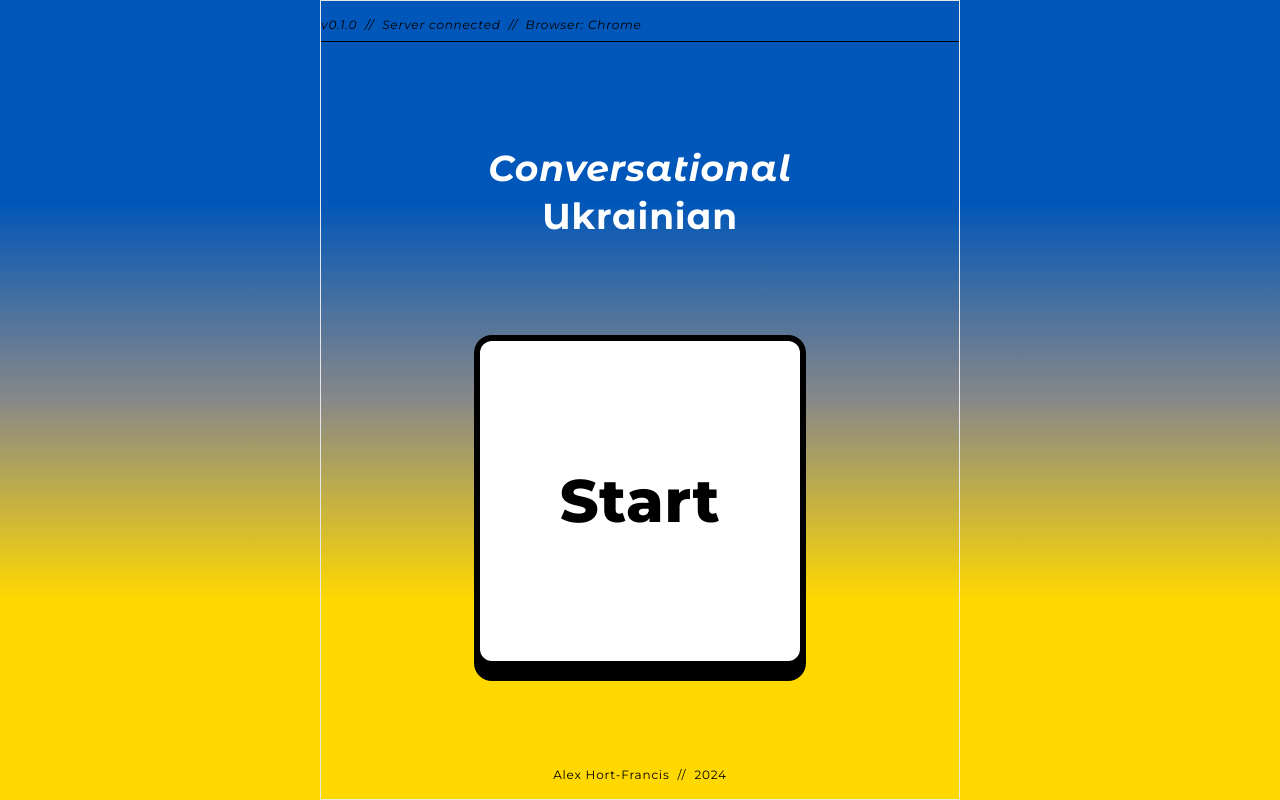
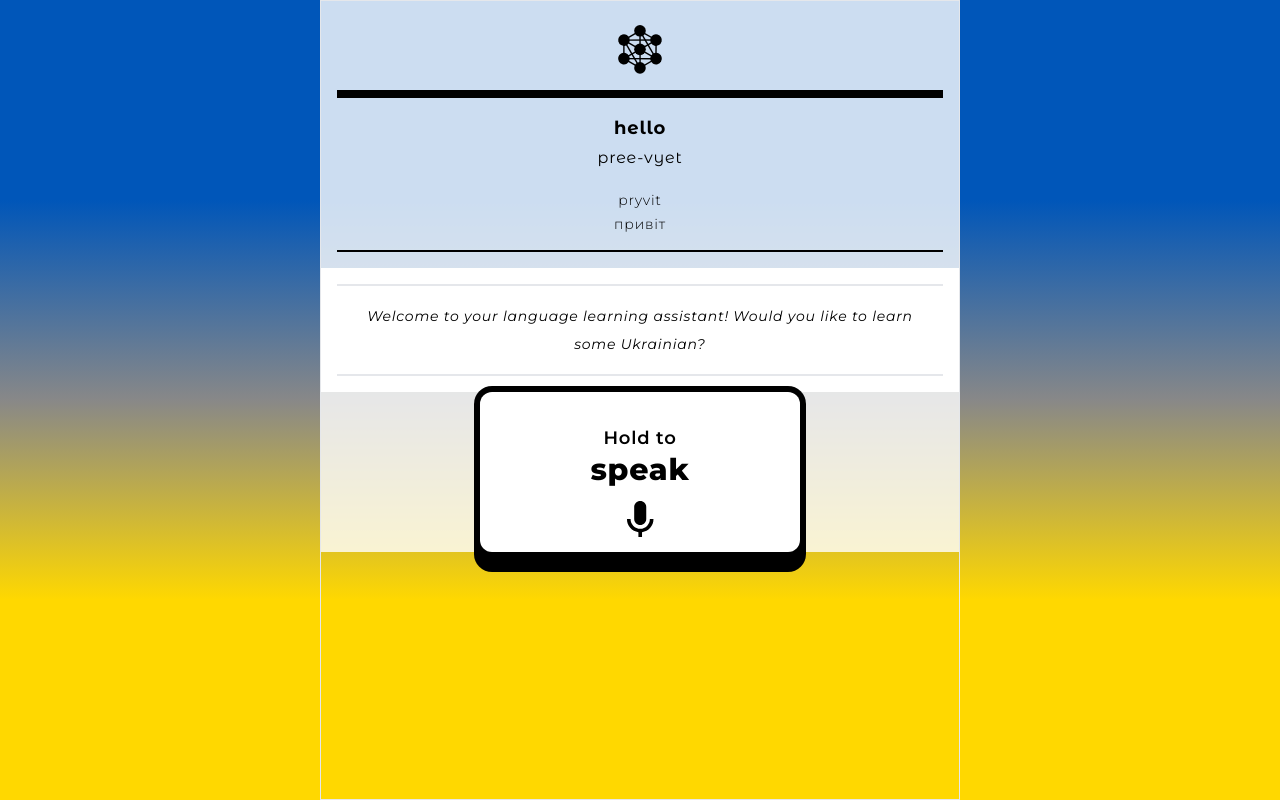
Before and after one commit to hortfrancis/conversational-frontend-01, a React (Vite) app: page / in a window 1280 px wide. Built offline with nearby package versions, Linux system fonts and the light colour scheme.

Commit message:
Create static Learn screen
- Layout has bugs concerning vertical content fit

```diff
--- a/src/components/AssistantIcon.jsx
+++ b/src/components/AssistantIcon.jsx
@@ -11,7 +11,7 @@ export default function AssistantIcon({ thinking }) {
     }
 
     return (
-        <div className={`w-32 ${thinking ? 'animate-pulse' : 'animate-none'}`}>
+        <div className={`w-full ${thinking ? 'animate-pulse' : 'animate-none'}`}>
             <svg width="100%" height="100%" viewBox="0 0 207 210" xmlns="http://www.w3.org/2000/svg">
                 {/* Outer lines */}
                 <path d="M172.857 64.7529L103 25" stroke={styles.line.strokeColour} strokeWidth={styles.line.strokeWidth}/>
--- a/src/components/AssistantTextOutputArea.jsx
+++ b/src/components/AssistantTextOutputArea.jsx
@@ -1,7 +1,7 @@
 import { useState, useEffect } from 'react';
 import { useAssistant } from "../contexts"
 
-export default function AssistantTextOutputArea() {
+export default function AssistantTextOutputArea({ size }) {
     const { assistantTextOutput } = useAssistant();
     const [displayedText, setDisplayedText] = useState('');
 
@@ -25,8 +25,8 @@ export default function AssistantTextOutputArea() {
     }, [assistantTextOutput]);
 
     return (
-        <div className=" bg-white w-full p-4 text-center italic leading-loose">
-            <div className="h-full flex items-center p-10 border-t-2 border-b-2">
+        <div className={`bg-white w-full p-4 text-center text-sm italic leading-loose`}>
+            <div className="h-full flex items-center p-4 border-t-2 border-b-2">
                 <p className="w-full">{displayedText}</p>
             </div>
         </div>
--- a/src/components/HoldToSpeakButton.jsx
+++ b/src/components/HoldToSpeakButton.jsx
@@ -1,7 +1,7 @@
 import { useSpeechToSpeech } from '../contexts/speechToSpeech';
 import { MicrophoneIcon } from ".";
 
-export default function HoldToSpeakButton() {
+export default function HoldToSpeakButton({ size }) {
     const { startRecording, stopRecording } = useSpeechToSpeech();
 
     return (
@@ -11,19 +11,31 @@ export default function HoldToSpeakButton() {
             onTouchStart={startRecording}
             onTouchEnd={stopRecording}
             className={`
+            w-80
+            ${size === 'large' ? 'h-80'
+                    : size === 'medium' ? ' h-40'
+                        : 'w-16 h-16'}
             block bg-white text-black
             shadow-[0px_14px_0px_6px_black]
             ring-[6px] ring-black
-            rounded-xl w-80 h-80
-            hover:bg-slate-100
+            rounded-xl
+            hover:bg-slate-100 w-80
             active:shadow-[0px_0px_0px_6px_black]
             active:translate-y-[14px]
             transition-all duration-100 ease-in-out
     `}>
             <div className="h-full py-8 flex flex-col items-center justify-between select-none">
-                <span className="text-2xl font-semibold">Hold to</span>
-                <span className="text-5xl font-extrabold">speak</span>
-                <div className="w-20 mt-6">
+                <span className={`font-semibold
+                    ${size === 'large' ? 'text-2xl'
+                        : size === 'medium' ? 'text-lg'
+                            : ''}`}>Hold to</span>
+                <span className={`font-extrabold
+                    ${size === 'large' ? 'text-5xl'
+                        : size === 'medium' ? 'text-3xl'
+                            : ''} `}>speak</span>
+                <div className={`${size === 'large' ? 'w-20'
+                    : size === 'medium' ? 'w-10'
+                        : ''}`}>
                     <MicrophoneIcon />
                 </div>
             </div>
--- /dev/null
+++ b/src/components/LearningGuidanceOutputArea.jsx
@@ -0,0 +1,12 @@
+export default function LearningGuidanceOutputArea() {
+    return (
+        <div className="w-full  p-4 ">
+            <div className="flex flex-col gap-1 items-center justify-center border-black border-t-8 border-b-2 py-4 ">
+                <span className="font-montserrat_alternates text-lg font-bold">hello</span>
+                <span className="font-montserrat_alternates text-md mb-4">pree-vyet</span>
+                <span className="text-sm font-light">pryvit</span>
+                <span className="text-sm font-light">привіт</span>
+            </div>
+        </div>
+    )
+}
--- a/src/components/index.js
+++ b/src/components/index.js
@@ -11,6 +11,9 @@ export { default as AssistantTextOutputArea } from './AssistantTextOutputArea';
 export { default as HoldToSpeakButton } from './HoldToSpeakButton';
 export { default as MicrophoneIcon } from './MicrophoneIcon';
 
-export {default as Footer } from './Footer';
+// Learn screen
+export { default as LearningGuidanceOutputArea } from './LearningGuidanceOutputArea';
+
+export { default as Footer } from './Footer';
 
 export { default as SpeechInput } from './SpeechInput';
--- a/src/contexts/app.jsx
+++ b/src/contexts/app.jsx
@@ -7,6 +7,12 @@ export function AppProvider({ children }) {
     const [appState, setAppState] = useState('welcome');
     const [nextState, setNextState] = useState('');  // Will be set after current audio finishes
     const [currentTask, setCurrentTask] = useState('none');
+
+    // Debugging
+    useEffect(() => {
+        setAppState('learn');
+    }, []);
+
 
     return (
         <AppContext.Provider value={{
--- a/src/screens/Greet.jsx
+++ b/src/screens/Greet.jsx
@@ -8,9 +8,11 @@ export default function Greet() {
         <div className={"w-full h-screen"}>
             <div className="h-full py-16 flex flex-col gap-10 items-center justify-between ">
                 <AssistantAudioPlayer />
-                <AssistantIcon />
+                <div className="w-32">
+                    <AssistantIcon />
+                </div>
                 <AssistantTextOutputArea />
-                <HoldToSpeakButton />
+                <HoldToSpeakButton size="large" />
             </div>
         </div >
     )
--- a/src/screens/Learn.jsx
+++ b/src/screens/Learn.jsx
@@ -1,5 +1,16 @@
+import { AssistantIcon, LearningGuidanceOutputArea, AssistantTextOutputArea, HoldToSpeakButton } from '../components';
+
 export default function Learn() {
 
-    return 'Learn'
+    return (
+        <div className="w-full  bg-white bg-opacity-80 flex flex-col items-center justify-between pt-6">
+            <div className="w-12">
+                <AssistantIcon />
+            </div>
+            <LearningGuidanceOutputArea />
+            <AssistantTextOutputArea />
+            <HoldToSpeakButton size="medium" />
+        </div>
+    )
 
 }
```
